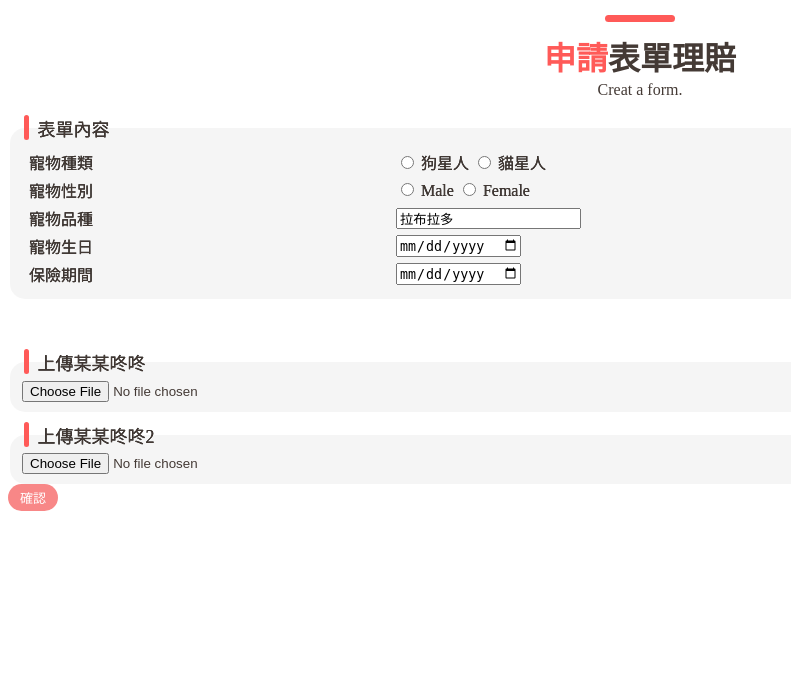
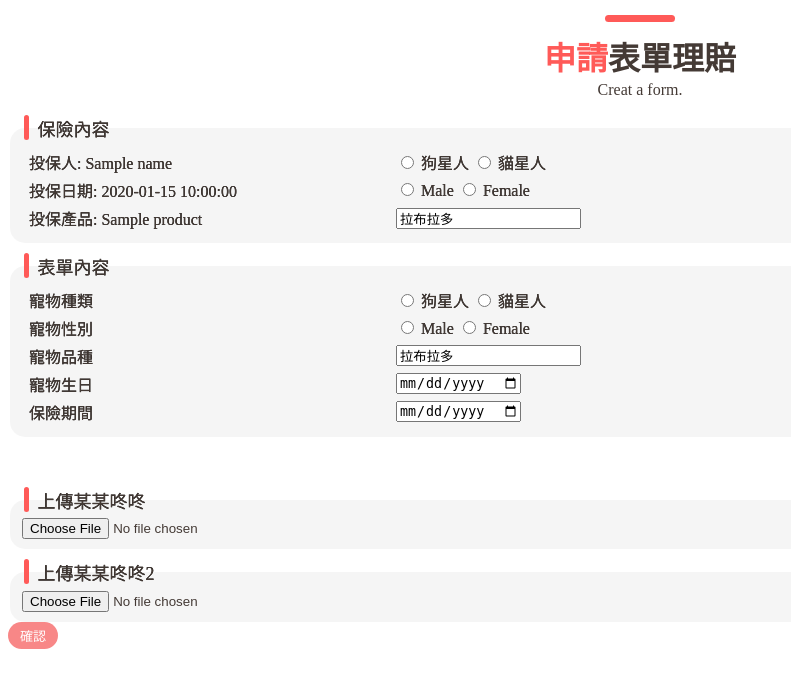
Before and after one commit to Hui-hsiang/smartFLineBotServer, a Flask app: template templates/apply.html in a window 1280 px wide. Shown: the top 688 px of the page, without its empty margins (0-791 px from the left). Run offline with Flask 2, Linux system fonts and the light colour scheme; the template is opened without the code that fills it: most values are stand-ins (such as "Sample title", 1, 10 or a date in 2020); parts of the project's set-up code (start-up, migrations or seed data) failed here and were passed over; some web fonts are replaced.

Commit message:
no message

```diff
--- a/Server.py
+++ b/Server.py
@@ -495,6 +495,11 @@ def purchase():
 def apply():
     if request.method == 'POST':
         return render_template("apply.html")
+    if request.method == 'GET':
+        name = request.args.get('name')
+        date = request.args.get('date')
+        product = request.args.get('product')
+        return render_template("apply.html",name = name,date = date,product = product)
     return render_template("apply.html")
 
 @app.route("/001", methods=['GET'])
@@ -703,7 +708,7 @@ def handle_post_message(event):
             actions=[
                 URIAction(
                     label='前往申請',
-                    uri='https://smartflinebotserver.herokuapp.com/apply'
+                    uri='https://smartflinebotserver.herokuapp.com/apply?name='+name+'&date='+date+'&product='+product
                 )
             ]
         )
--- a/templates/apply.html
+++ b/templates/apply.html
@@ -35,7 +35,45 @@
 	<p class="text" align="center">Creat a form.
   </p>
 </div>
+<div class="new">
+  <fieldset class="b">
+    <legend class="l">&nbsp;&nbsp;&nbsp;保險內容</legend>
+    <table width="100%"  border="0" class="table" >
+      <tbody>
+        <form action="" method="post" name="post">
+          <tr height="22px">
+            <td width="30%">&nbsp;投保人: {{name}} </td>
+            <td width="70%">
+              <input type="radio" id="dog" name="category" value="狗星人">
+              <label for="male">狗星人</label>
+              <input type="radio" id="cat" name="category" value="貓星人">
+              <label for="female">貓星人</label>
 
+            <br>
+
+            </td>
+          </tr>
+          <tr height="22px">
+            <td>&nbsp;投保日期: {{date}} </td>
+
+            <td>
+              <input type="radio" id="male" name="gender" value="male">
+              <label for="male">Male</label>
+              <input type="radio" id="female" name="gender" value="female">
+              <label for="female">Female</label>
+            </td>
+          </tr>
+          <tr height="22px">
+            <td>&nbsp;投保產品: {{product}}</td>
+            <td>
+              <input type="text" name="portfolioInfo" value="拉布拉多">
+            </td>
+          </tr>
+        </form>
+      </tbody>
+    </table>
+  </fieldset>
+	</div>
 <div class="new">
   <fieldset class="b">
     <legend class="l">&nbsp;&nbsp;&nbsp;表單內容</legend>
```
